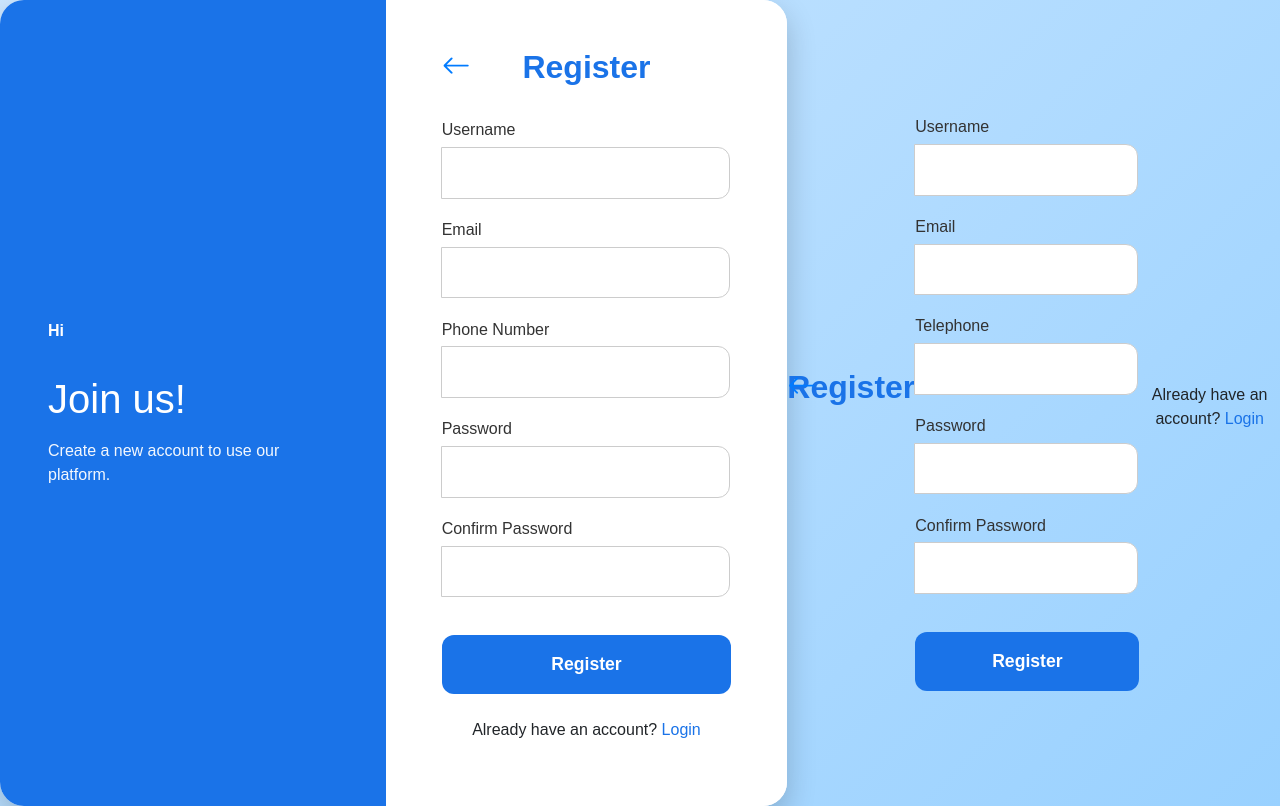
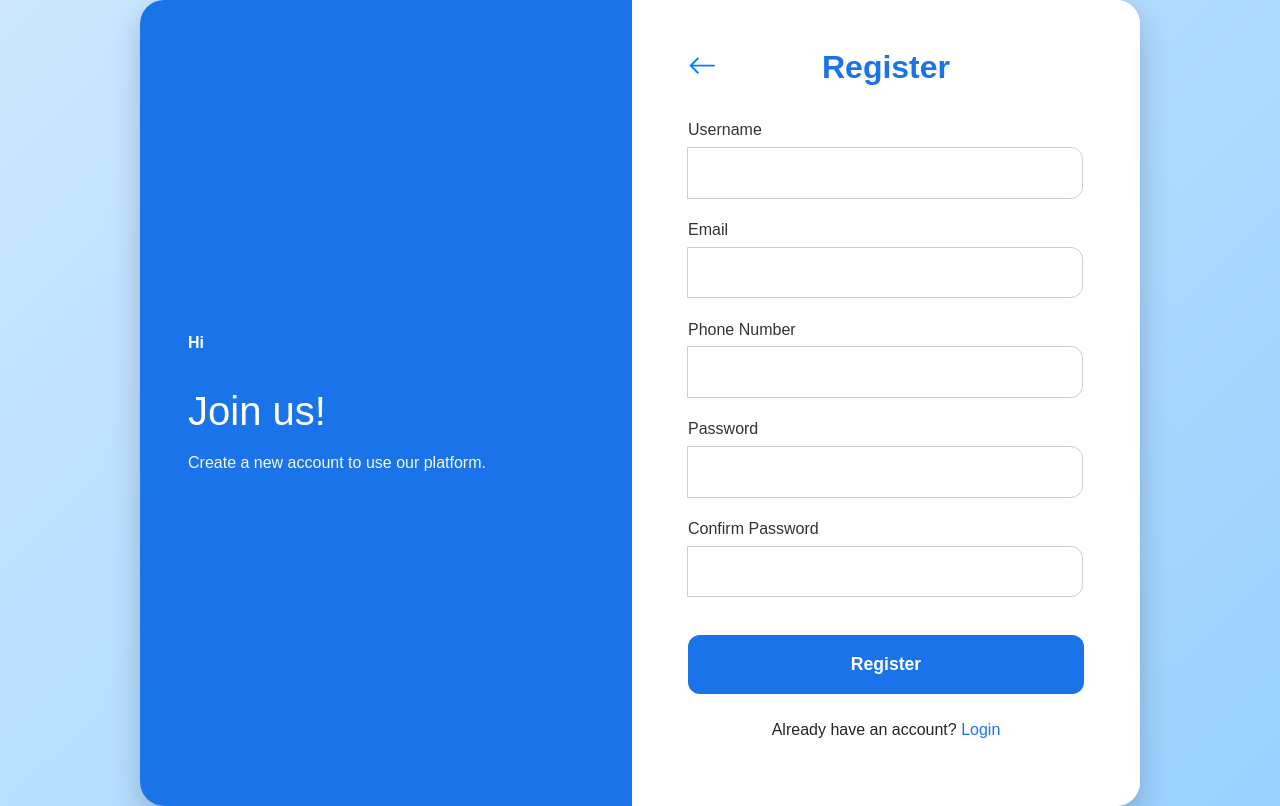
Before and after one commit to NNSSPPP/codeReviewFE, an Angular app in the folder codereviewFE/: page /register in a window 1280 px wide. Built offline with nearby package versions, Linux system fonts and the light colour scheme.

Commit message:
Update register.component.html

```diff
--- a/codereviewFE/src/app/register/register.component.html
+++ b/codereviewFE/src/app/register/register.component.html
@@ -25,8 +25,7 @@
         <!-- Username -->
         <div class="input-group">
           <label for="username">Username</label>
-                <input type="text" name="username" [(ngModel)]="username" required minlength="8"
-                    #usernameRef="ngModel" />
+          <input type="text" name="username" [(ngModel)]="username" required minlength="8" #usernameRef="ngModel" />
           <div *ngIf="usernameRef.touched || usernameRef.dirty">
             <small *ngIf="usernameRef.errors?.['required']" class="error-message">Username is required</small>
             <small *ngIf="usernameRef.errors?.['minlength']" class="error-message">Username must be at least 8
@@ -38,8 +37,8 @@
         <!-- Email -->
         <div class="input-group">
           <label for="email">Email</label>
-                <input type="email" name="email" [(ngModel)]="email" required email
-                    pattern="^[^@\s]+@[^@\s]+\.[a-zA-Z]{2,}$" #emailRef="ngModel" />
+          <input type="email" name="email" [(ngModel)]="email" required email pattern="^[^@\s]+@[^@\s]+\.[a-zA-Z]{2,}$"
+            #emailRef="ngModel" />
 
           <div *ngIf="emailRef.touched || emailRef.dirty">
             <small *ngIf="emailRef.errors?.['required']" class="error-message">
@@ -86,8 +85,7 @@
         <!-- Confirm Password -->
         <div class="input-group">
           <label for="confirmPassword">Confirm Password</label>
-                <input type="password" name="confirmPassword" [(ngModel)]="confirmPassword" required
-                    #confirmRef="ngModel" />
+          <input type="password" name="confirmPassword" [(ngModel)]="confirmPassword" required #confirmRef="ngModel" />
           <div *ngIf="confirmRef.touched || confirmRef.dirty">
             <small *ngIf="confirmRef.errors?.['required']" class="error-message">Confirm password is
               required</small>
@@ -107,134 +105,3 @@
 
     </div>
   </div>
-      <div class="register-header">
-        <a routerLink="/" class="back-btn">
-          <i class="bi bi-arrow-left"></i>
-        </a>
-        <h2>Register</h2>
-      </div>
-
-      <form (ngSubmit)="onSubmit()" #form="ngForm" novalidate>
-        <!-- Username -->
-        <div class="input-group">
-          <label for="username">Username</label>
-          <input
-            type="text"
-            name="username"
-            [(ngModel)]="username"
-            required
-            minlength="8"
-            #usernameRef="ngModel"
-          />
-          <div *ngIf="usernameRef.touched || usernameRef.dirty">
-            <small
-              *ngIf="usernameRef.errors?.['required']"
-              class="error-message"
-              >Username is required</small>
-            <small
-              *ngIf="usernameRef.errors?.['minlength']"
-              class="error-message"
-              >Username must be at least 8 characters</small>
-            <small *ngIf="checkUsername()" class="error-message"
-              >Username already exists</small>
-          </div>
-        </div>
-
-        <!-- Email -->
-        <div class="input-group">
-          <label for="email">Email</label>
-          <input
-            type="email"
-            name="email"
-            [(ngModel)]="email"
-            required
-            email
-            #emailRef="ngModel"
-          />
-          <div *ngIf="emailRef.touched || emailRef.dirty">
-            <small *ngIf="emailRef.errors?.['required']" class="error-message"
-              >Email is required</small
-            >
-            <small *ngIf="emailRef.errors?.['email']" class="error-message"
-              >Enter a valid email</small
-            >
-          </div>
-        </div>
-
-        <!-- Telephone -->
-        <div class="input-group">
-          <label for="telephone">Telephone</label>
-          <input
-            type="tel"
-            name="telephone"
-            [(ngModel)]="telephone"
-            required
-            pattern="^\d{10}$"
-            maxlength="10"
-            #telRef="ngModel"
-          />
-          <div *ngIf="telRef.touched || telRef.dirty">
-            <small *ngIf="telRef.errors?.['required']" class="error-message"
-              >Telephone is required</small>
-            <small *ngIf="telRef.errors?.['pattern']" class="error-message"
-              >Telephone must be 10 digits</small>
-          </div>
-        </div>
-
-        <!-- Password -->
-        <div class="input-group">
-          <label for="password">Password</label>
-          <input
-            type="password"
-            name="password"
-            [(ngModel)]="password"
-            required
-            #pwdRef="ngModel"
-          />
-          <div *ngIf="pwdRef.touched || pwdRef.dirty">
-            <small *ngIf="pwdRef.errors?.['required']" class="error-message"
-              >Password is required</small
-            >
-            <small *ngIf="passwordError" class="error-message">{{
-              passwordError
-            }}</small>
-          </div>
-        </div>
-
-        <!-- Confirm Password -->
-        <div class="input-group">
-          <label for="confirmPassword">Confirm Password</label>
-          <input
-            type="password"
-            name="confirmPassword"
-            [(ngModel)]="confirmPassword"
-            required
-            #confirmRef="ngModel"
-          />
-          <div *ngIf="confirmRef.touched || confirmRef.dirty">
-            <small *ngIf="confirmRef.errors?.['required']" class="error-message"
-              >Confirm password is required</small>
-            <small *ngIf="passwordsMismatch" class="error-message"
-              >Passwords do not match</small>
-          </div>
-        </div>
-
-        <button
-          type="submit"
-          [disabled]="
-            form.invalid ||
-            checkUsername() ||
-            passwordError ||
-            passwordsMismatch
-          ">
-          Register
-        </button>
-      </form>
-
-      <div class="extra-links">
-        <p>
-          Already have an account?
-          <a [routerLink]="['/login']">Login</a>
-        </p>
-      </div>
-    </div>
```
Lines whose indentation alone changed are shown as unchanged.
